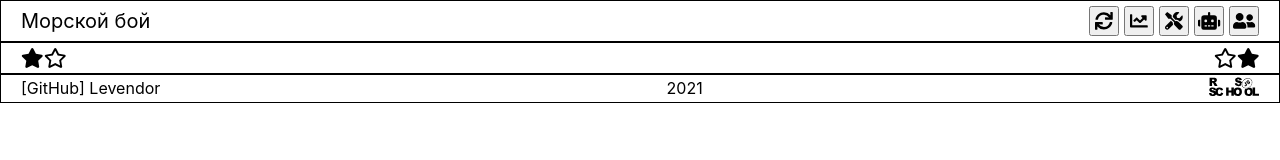
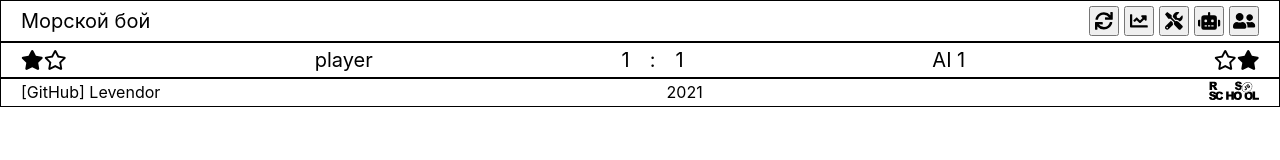
Before and after one commit to Levendor/react-game, a React (Create React App) app: page / in a window 1280 px wide. Shown: the top 160 px of the page. Built offline with nearby package versions, Linux system fonts and the light colour scheme.

Commit message:
feat: add all score line components

```diff
--- a/src/components/app/App.scss
+++ b/src/components/app/App.scss
@@ -0,0 +1,3 @@
+.app {
+  min-width: 500px;
+}
--- a/src/components/app/App.tsx
+++ b/src/components/app/App.tsx
@@ -6,7 +6,7 @@ import './App.scss';
 
 function App() {
   return (
-    <div className="App">
+    <div className="app">
       <Header />
       <ScoreLine />
       <Footer />
--- a/src/components/header-button/header-button.scss
+++ b/src/components/header-button/header-button.scss
@@ -4,4 +4,8 @@
   display: flex;
   justify-content: center;
   align-items: center;
+
+  &:hover {
+    cursor: pointer;
+  }
 }
--- /dev/null
+++ b/src/components/score-line-player-name/index.ts
@@ -0,0 +1,3 @@
+import PlayerName from './score-line-player-name';
+
+export  default PlayerName;
--- /dev/null
+++ b/src/components/score-line-player-name/score-line-player-name.scss
@@ -0,0 +1,3 @@
+.player-name_text {
+  font-size: 2rem;
+}
--- /dev/null
+++ b/src/components/score-line-player-name/score-line-player-name.tsx
@@ -0,0 +1,19 @@
+import React, { Component } from 'react';
+
+import './score-line-player-name.scss';
+
+interface Props {
+  playerName: string
+}
+
+export default class PlayerName extends Component<Props> {
+  render() {
+    return (
+      <div className="player-name">
+        <span className="player-name_text">
+          {this.props.playerName}
+        </span>
+      </div>
+    );
+  }
+}
--- /dev/null
+++ b/src/components/score-line-score-counter/index.ts
@@ -0,0 +1,3 @@
+import ScoreCounter from './score-line-score-counter';
+
+export default ScoreCounter;
--- /dev/null
+++ b/src/components/score-line-score-counter/score-line-score-counter.scss
@@ -0,0 +1,5 @@
+.score-counter_score {
+  display: flex;
+  font-size: 2rem;
+  column-gap: 20px;
+}
--- /dev/null
+++ b/src/components/score-line-score-counter/score-line-score-counter.tsx
@@ -0,0 +1,22 @@
+import React, { Component } from 'react';
+
+import './score-line-score-counter.scss';
+
+interface Props {
+  score: number[];
+}
+
+export default class ScoreCounter extends Component<Props> {
+  render() {
+    const [player1Score, player2Score] = this.props.score;
+    return (
+      <div className="score-counter">
+        <span className="score-counter_score">
+          <span>{player1Score}</span>
+          <span>:</span>
+          <span>{player2Score}</span>
+        </span>
+      </div>
+    );
+  }
+}
--- a/src/components/score-line/score-line.tsx
+++ b/src/components/score-line/score-line.tsx
@@ -1,15 +1,21 @@
 import React, { Component } from 'react';
-import WinCounter from '../score-line-win-counter';
 import { faStar as fullStar }  from '@fortawesome/free-solid-svg-icons'
 import { faStar as emptyStar } from '@fortawesome/free-regular-svg-icons'
 
 import './score-line.scss';
+
+import WinCounter from '../score-line-win-counter';
+import PlayerName from '../score-line-player-name';
+import ScoreCounter from '../score-line-score-counter';
 
 export default class ScoreLine extends Component {
   render() {
     return (
       <div className="score-line border">
         <WinCounter faIcon={[fullStar, emptyStar]} />
+        <PlayerName playerName="player" />
+        <ScoreCounter score={[1, 1]} />
+        <PlayerName playerName="AI 1" />
         <WinCounter faIcon={[emptyStar, fullStar]} />
       </div>
     );
```
